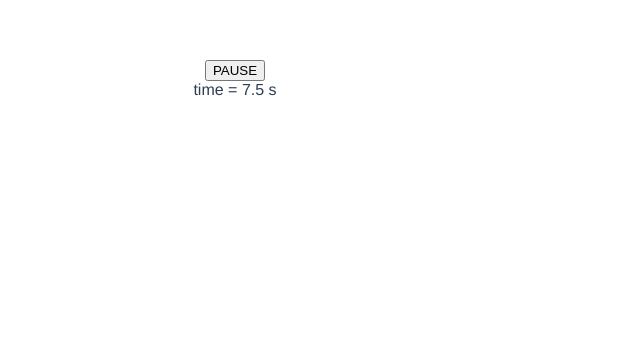
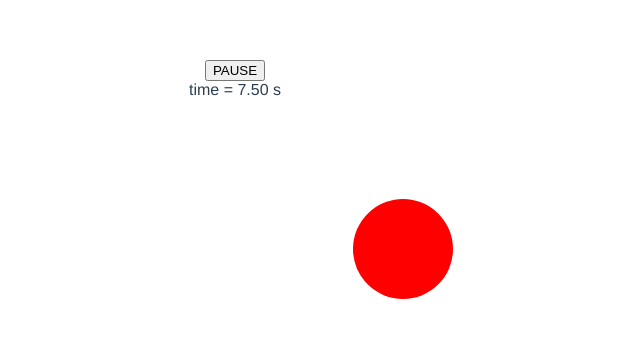
Before and after one commit to pknipp/collisions, a Vue app: page / in a window 1280 px wide. Shown: the top 338 px of the page, without its empty margins (405-1045 px from the left). Built offline with nearby package versions, Linux system fonts and the light colour scheme.

Commit message:
Simulate the motion of a circle across the screen.

```diff
--- a/src/App.vue
+++ b/src/App.vue
@@ -4,6 +4,9 @@
     <!-- <HelloWorld msg="Welcome to my very first Vue.js App" /> -->
     <button @click="running = !running">{{running ? "PAUSE" : "START"}}</button>
     <div>time = {{time.toFixed(Math.round(Math.log10(1000/dt)))}} s</div>
+    <div class="container" height="800px" width="1200px">
+      <div class="dot" v-bind:style="{left:100 * time + 'px'}"></div>
+    </div>
   </div>
 </template>
 
@@ -19,7 +22,7 @@ export default {
     return {
       interval: null,
       time: 0,
-      dt: 100,
+      dt: 10,
       running: true
     }
   },
@@ -47,4 +50,18 @@ export default {
   color: #2c3e50;
   margin-top: 60px;
 }
+
+.container { position: relative; }
+.dot {
+  position: absolute;
+  box-sizing: border-box;
+  border-width: 10px;
+  border-radius: 50%;
+  height: 100px;
+  width: 100px;
+  top: 100px;
+  left: 100px;
+  background-color: red;
+}
+
 </style>
```
